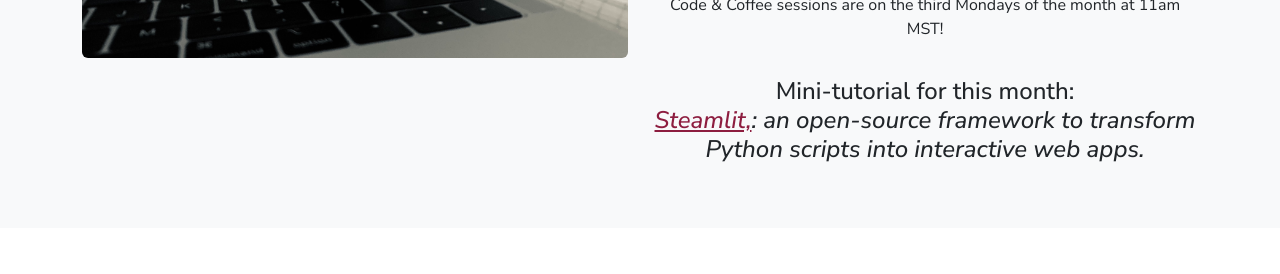
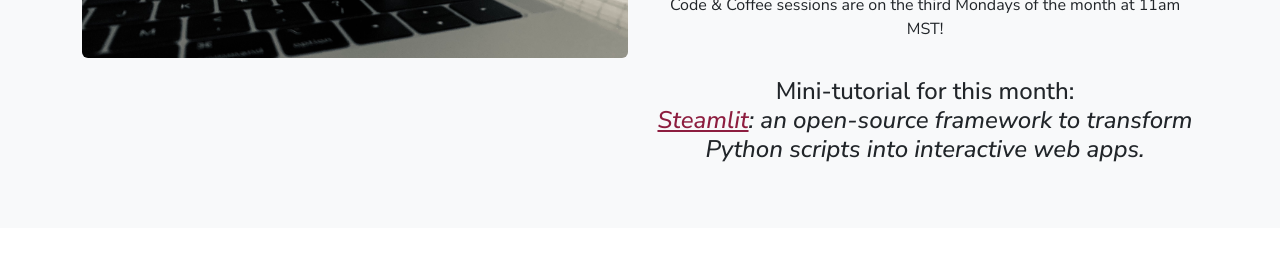
Before and after one commit to rse-asu/rse-asu.github.io, a Jekyll site: the page built from code-coffee.html, in a window 1280 px wide. Shown: the part 422-696 px from the top of the page. Built offline with Jekyll 4.4.1, drawn with Linux system fonts in a browser that asks for light colours; nearby versions of some CDN libraries.

Commit message:
Removed comma

```diff
--- a/code-coffee.html
+++ b/code-coffee.html
@@ -24,7 +24,7 @@
                 </p>
                 <h4 style="padding-top: 20px">
                     Mini-tutorial for this month: <br>
-                    <i><a href="https://streamlit.io/">Steamlit,</a>: an open-source framework to transform Python scripts into interactive web apps.</i>
+                    <i><a href="https://streamlit.io/">Steamlit</a>: an open-source framework to transform Python scripts into interactive web apps.</i>
                 </h4>
                 <p>
 
```
